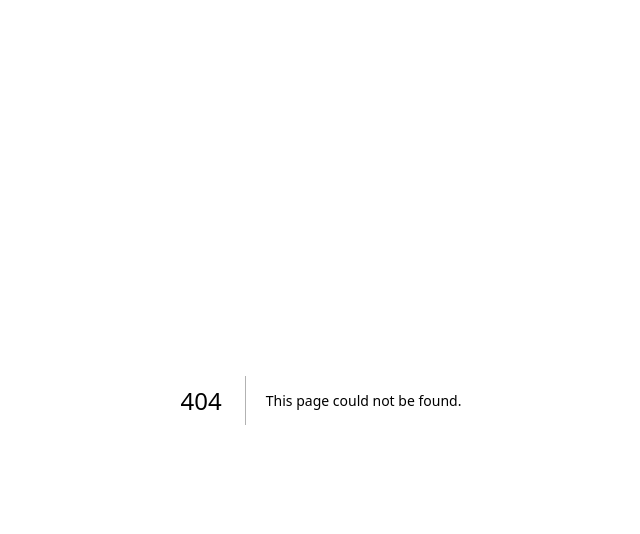
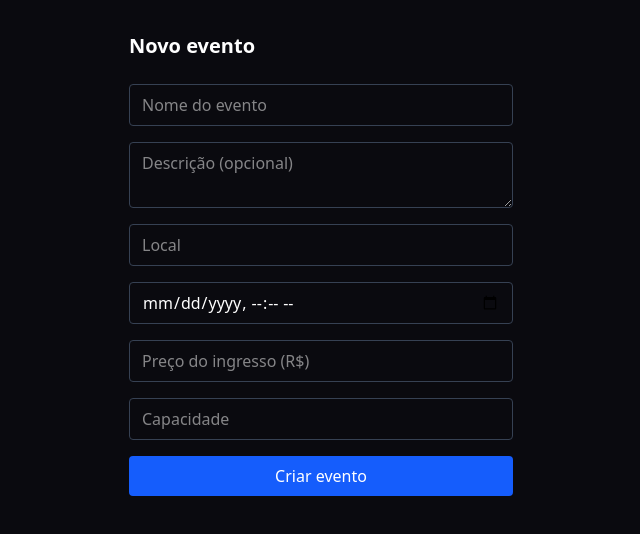
Before and after one commit to GustavoAlves-development/Ingresse, a Next.js app: page /admin/events/new in a window 1280 px wide. Before the commit this address had no page. Shown: the top 534 px of the page, without its empty margins (319-959 px from the left). Built offline with nearby package versions, Linux system fonts and the light colour scheme.

Commit message:
feat: add create event page

```diff
--- /dev/null
+++ b/src/app/admin/events/new/page.tsx
@@ -0,0 +1,116 @@
+import { redirect } from "next/navigation";
+import { auth } from "@/auth";
+import { createEvent } from "@/lib/db/eventRepository";
+import { createEventSchema } from "@/lib/events/eventSchema";
+import { slugify } from "@/lib/events/slugify";
+
+async function createEventAction(formData: FormData) {
+  "use server";
+
+  const session = await auth();
+  if (!session?.user?.organizerId) {
+    redirect("/login");
+  }
+
+  const parsed = createEventSchema.safeParse({
+    name: formData.get("name"),
+    description: formData.get("description"),
+    location: formData.get("location"),
+    startsAt: formData.get("startsAt"),
+    ticketPriceReais: formData.get("ticketPriceReais"),
+    capacity: formData.get("capacity"),
+  });
+
+  if (!parsed.success) {
+    redirect("/admin/events/new?error=1");
+  }
+
+  const {
+    name,
+    description,
+    location,
+    startsAt,
+    ticketPriceReais,
+    capacity,
+  } = parsed.data;
+
+  await createEvent(session.user.organizerId, {
+    name,
+    slug: slugify(name),
+    description: description || undefined,
+    location,
+    startsAt,
+    ticketPriceCents: Math.round(ticketPriceReais * 100),
+    capacity,
+  });
+
+  redirect("/admin/events");
+}
+
+export default async function NewEventPage({
+  searchParams,
+}: {
+  searchParams: Promise<{ error?: string }>;
+}) {
+  const { error } = await searchParams;
+
+  return (
+    <main className="mx-auto max-w-md p-8">
+      <h1 className="mb-6 text-xl font-semibold">Novo evento</h1>
+      {error && (
+        <p className="mb-4 text-sm text-red-500">
+          Verifique os campos preenchidos.
+        </p>
+      )}
+      <form action={createEventAction} className="flex flex-col gap-4">
+        <input
+          name="name"
+          placeholder="Nome do evento"
+          required
+          className="rounded border border-gray-700 bg-transparent px-3 py-2"
+        />
+        <textarea
+          name="description"
+          placeholder="Descrição (opcional)"
+          className="rounded border border-gray-700 bg-transparent px-3 py-2"
+        />
+        <input
+          name="location"
+          placeholder="Local"
+          required
+          className="rounded border border-gray-700 bg-transparent px-3 py-2"
+        />
+        <input
+          name="startsAt"
+          type="datetime-local"
+          required
+          className="rounded border border-gray-700 bg-transparent px-3 py-2"
+        />
+        <input
+          name="ticketPriceReais"
+          type="number"
+          step="0.01"
+          min="0.01"
+          placeholder="Preço do ingresso (R$)"
+          required
+          className="rounded border border-gray-700 bg-transparent px-3 py-2"
+        />
+        <input
+          name="capacity"
+          type="number"
+          step="1"
+          min="1"
+          placeholder="Capacidade"
+          required
+          className="rounded border border-gray-700 bg-transparent px-3 py-2"
+        />
+        <button
+          type="submit"
+          className="rounded bg-blue-600 px-3 py-2 text-white"
+        >
+          Criar evento
+        </button>
+      </form>
+    </main>
+  );
+}
```
